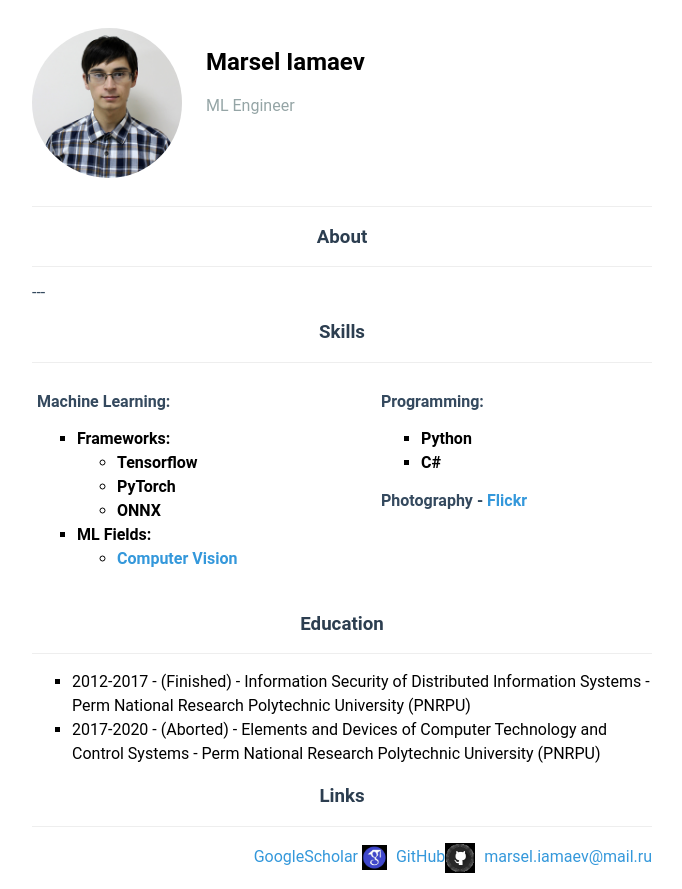
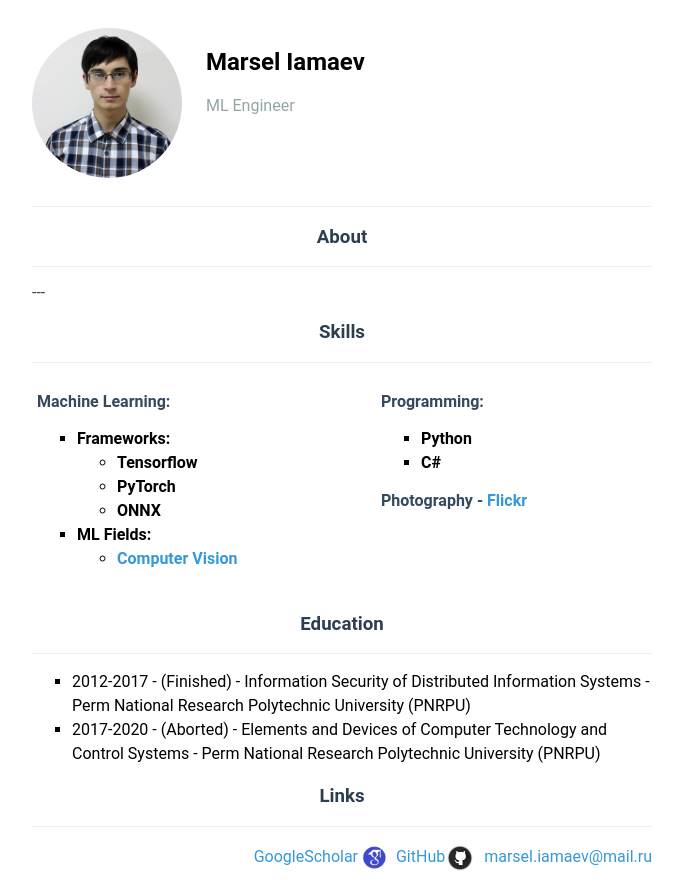
Before and after one commit to SolicTous/solictous.github.io, a plain HTML site: page index.html in a window 1280 px wide. Shown: the whole page, without its empty margins (298-980 px from the left). Drawn offline with Linux system fonts and the light colour scheme.

Commit message:
Update index.html

```diff
--- a/index.html
+++ b/index.html
@@ -83,8 +83,8 @@
       <hr>
       <ul class="contacts">
         <a href="https://scholar.google.com/citations?user=zMM1wgcAAAAJ&hl=en"> GoogleScholar
-          <img alt="googlescholar" src="images/smallparts/googlescholar.jpg" width="25" height="25"/></a>
-        <a href="https://github.com/SolicTous/"> GitHub<img alt="github" src="images/smallparts/github.jpg" width="30" height="30"/></a>
+          <img alt="googlescholar" src="images/smallparts/googlescholar.png" width="25" height="25"/></a>
+        <a href="https://github.com/SolicTous/"> GitHub<img alt="github" src="images/smallparts/github.png" width="30" height="30"/></a>
         <a href="mailto:marsel.iamaev@mail.ru"> marsel.iamaev@mail.ru</a>
       </ul>
 
```
